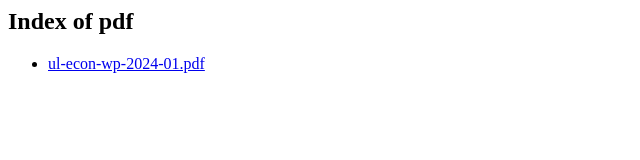
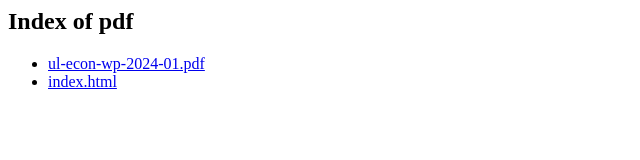
Before and after one commit to UL-Econ/RePEc, a plain HTML site: page pdf/index.html in a window 1280 px wide. Shown: the whole page, without its empty margins (0-640 px from the left). Drawn offline with Linux system fonts and the light colour scheme.

Commit message:
Update index.html

```diff
--- a/pdf/index.html
+++ b/pdf/index.html
@@ -1,3 +1,4 @@
 <html><body><h2>Index of pdf</h2><ul>
 <li><a href='ul-econ-wp-2024-01.pdf'>ul-econ-wp-2024-01.pdf</a></li>
+<li><a href='index.html'>index.html</a></li>
 </ul></body></html>
```
